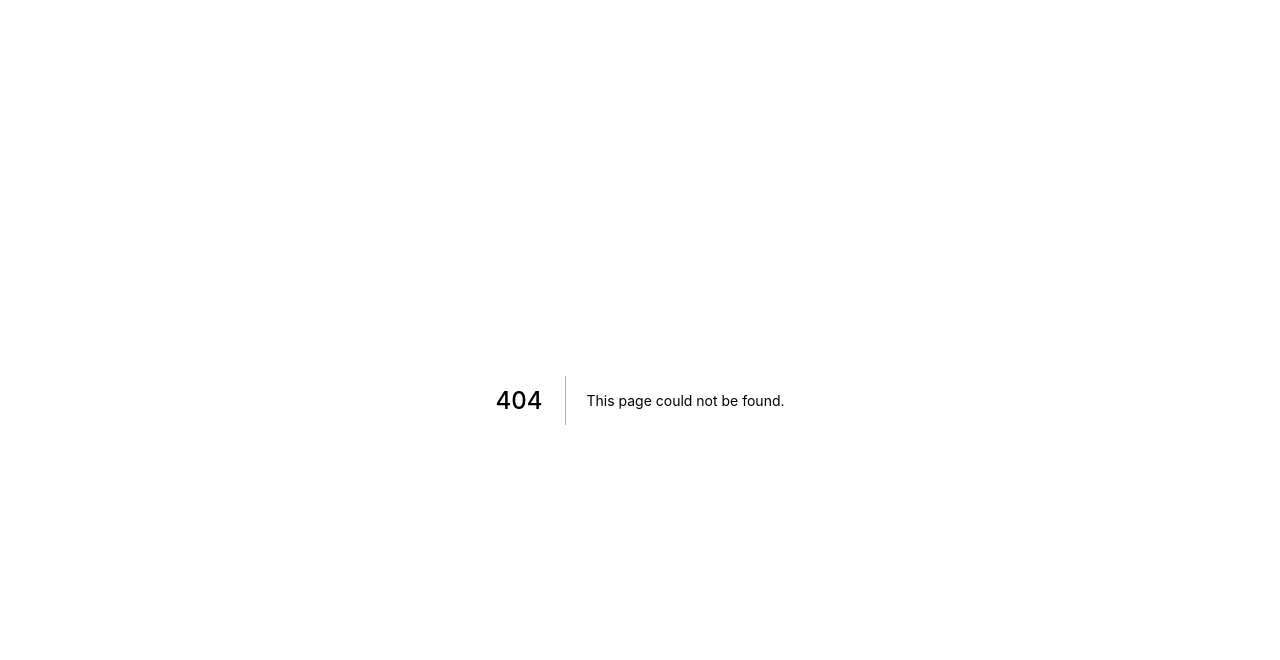
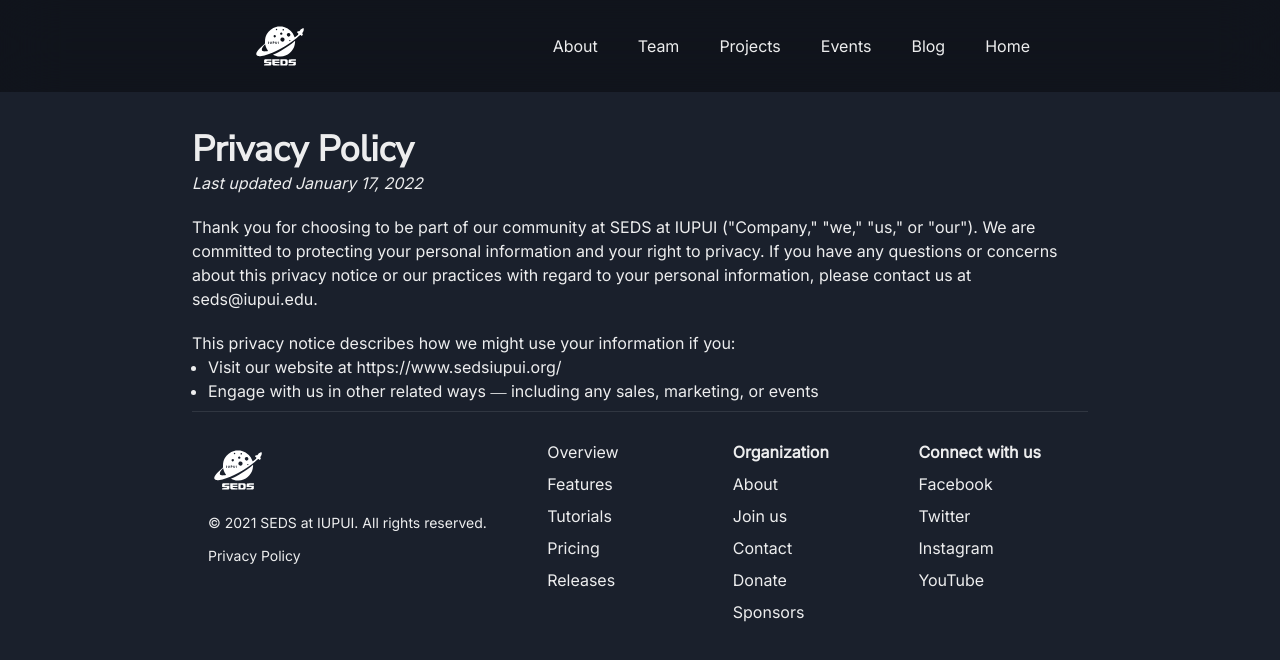
Before and after one commit to chcardoz/sedsiupui, a Next.js app: page /notices/privacypolicy in a window 1280 px wide. Before the commit this address had no page. Shown: the top 660 px of the page. Built offline with nearby package versions, Linux system fonts and the light colour scheme.

Commit message:
404, privacy policy, routing

```diff
--- a/components/layout/Footer.tsx
+++ b/components/layout/Footer.tsx
@@ -23,7 +23,12 @@
             <Box>
               <Image src="/sedslogo.svg" h="60px" />
             </Box>
-            <Text fontSize="sm">© 2021 SEDS at IUPUI. All rights reserved</Text>
+            <Text fontSize="sm">
+              © 2021 SEDS at IUPUI. All rights reserved.
+            </Text>
+            <Link fontSize="sm" href={'/notices/privacypolicy'}>
+              Privacy Policy
+            </Link>
           </Stack>
           <Stack align={'flex-start'}>
             <Link href={'#'}>Overview</Link>
--- a/components/layout/Layout.tsx
+++ b/components/layout/Layout.tsx
@@ -1,7 +1,6 @@
 import { Box, Center, Divider, Stack } from '@chakra-ui/react';
 import dynamic from 'next/dynamic';
 import { Footer } from './Footer';
-import { Navbar } from './Navbar';
 
 const StarBackground = dynamic((() => import('./StarBackground')) as any, {
   ssr: false
@@ -12,8 +11,8 @@
 export const Layout: React.FC<layoutProps> = ({ children }) => {
   return (
     <>
-      <StarBackground />
-      <Center paddingTop="8em">
+      {/* <StarBackground /> */}
+      <Center paddingTop="8em" px={5}>
         <Stack maxW="4xl" direction="column">
           <Box>{children}</Box>
           <Divider />
--- a/components/layout/Navbar.tsx
+++ b/components/layout/Navbar.tsx
@@ -27,8 +27,12 @@
       w="100%"
       background="blackAlpha.500"
       backdropFilter="blur(30px)"
+      zindex={10}
     >
-      <Image src="/sedslogo.svg" h="60px" />
+      <Link href="/">
+        <Image src="/sedslogo.svg" h="60px" />
+      </Link>
+
       <Menu>
         {({ isOpen }) => (
           <>
@@ -41,22 +45,22 @@
             />
             <MenuList>
               <MenuItem>
-                <Link href="#">About</Link>
+                <Link href="/about">About</Link>
               </MenuItem>
               <MenuItem>
-                <Link href="#">Team</Link>
+                <Link href="/team">Team</Link>
               </MenuItem>
               <MenuItem>
-                <Link href="#">Projects</Link>
+                <Link href="/projects">Projects</Link>
               </MenuItem>
               <MenuItem>
-                <Link href="#">Events</Link>
+                <Link href="/events">Events</Link>
               </MenuItem>
               <MenuItem>
-                <Link href="#">Blog</Link>
+                <Link href="/blog">Blog</Link>
               </MenuItem>
               <MenuItem>
-                <Link href="#">Home</Link>
+                <Link href="/">Home</Link>
               </MenuItem>
             </MenuList>
           </>
@@ -67,12 +71,12 @@
         direction="row"
         display={{ base: 'none', md: 'block' }}
       >
-        <Link href="#">About</Link>
-        <Link href="#">Team</Link>
-        <Link href="#">Projects</Link>
-        <Link href="#">Events</Link>
-        <Link href="#">Blog</Link>
-        <Link href="#">Home</Link>
+        <Link href="/about">About</Link>
+        <Link href="/team">Team</Link>
+        <Link href="/projects">Projects</Link>
+        <Link href="/events">Events</Link>
+        <Link href="/blog">Blog</Link>
+        <Link href="/">Home</Link>
       </Stack>
     </Flex>
   );
--- a/pages/index.tsx
+++ b/pages/index.tsx
@@ -8,7 +8,7 @@
     <>
       <Navbar />
       <Layout>
-        <Stack direction="column" spacing={4} px={5}>
+        <Stack direction="column" spacing={4}>
           <Heading fontSize="5xl">
             Inspiration4 launches first all-civilian mission to orbit.
           </Heading>
--- /dev/null
+++ b/pages/notices/privacypolicy.tsx
@@ -0,0 +1,42 @@
+import {
+  Heading,
+  ListItem,
+  Spacer,
+  Text,
+  UnorderedList
+} from '@chakra-ui/react';
+import { Layout } from '../../components/layout/Layout';
+import { Navbar } from '../../components/layout/Navbar';
+
+const PrivacyPolicy: React.FC = () => {
+  return (
+    <>
+      <Navbar />
+      <Layout>
+        <Heading as="h1">Privacy Policy</Heading>
+        <Text as="i">Last updated January 17, 2022</Text>
+        <Text paddingTop={5}>
+          Thank you for choosing to be part of our community at SEDS at IUPUI
+          ("Company," "we," "us," or "our"). We are committed to protecting your
+          personal information and your right to privacy. If you have any
+          questions or concerns about this privacy notice or our practices with
+          regard to your personal information, please contact us at
+          seds@iupui.edu.
+        </Text>
+        <Text paddingTop={5}>
+          This privacy notice describes how we might use your information if
+          you:
+        </Text>
+        <UnorderedList>
+          <ListItem>Visit our website at https://www.sedsiupui.org/</ListItem>
+          <ListItem>
+            Engage with us in other related ways ― including any sales,
+            marketing, or events
+          </ListItem>
+        </UnorderedList>
+      </Layout>
+    </>
+  );
+};
+
+export default PrivacyPolicy;
```
Also changed, not shown: pages/404.tsx (added, +16 -0 lines).
